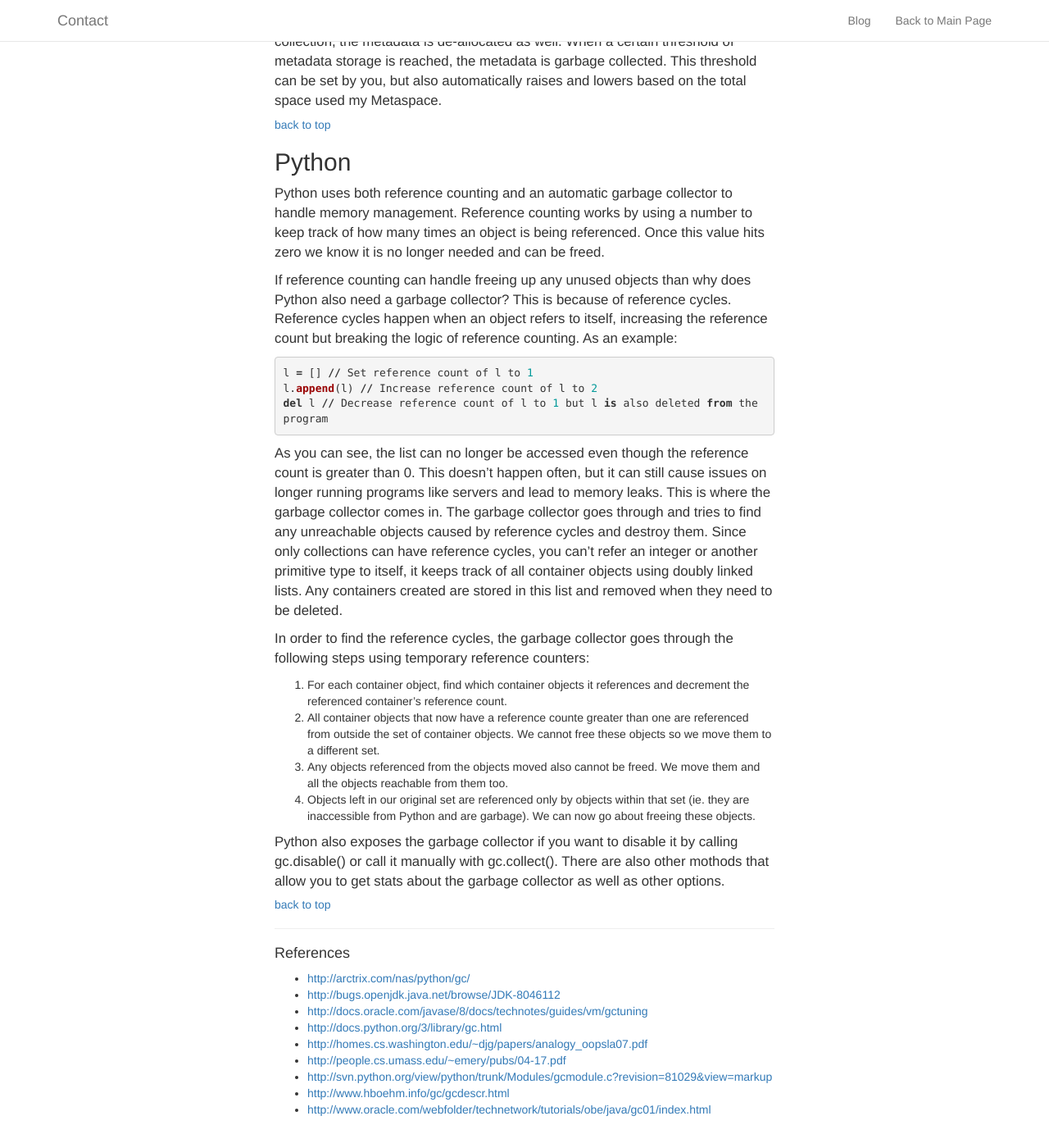
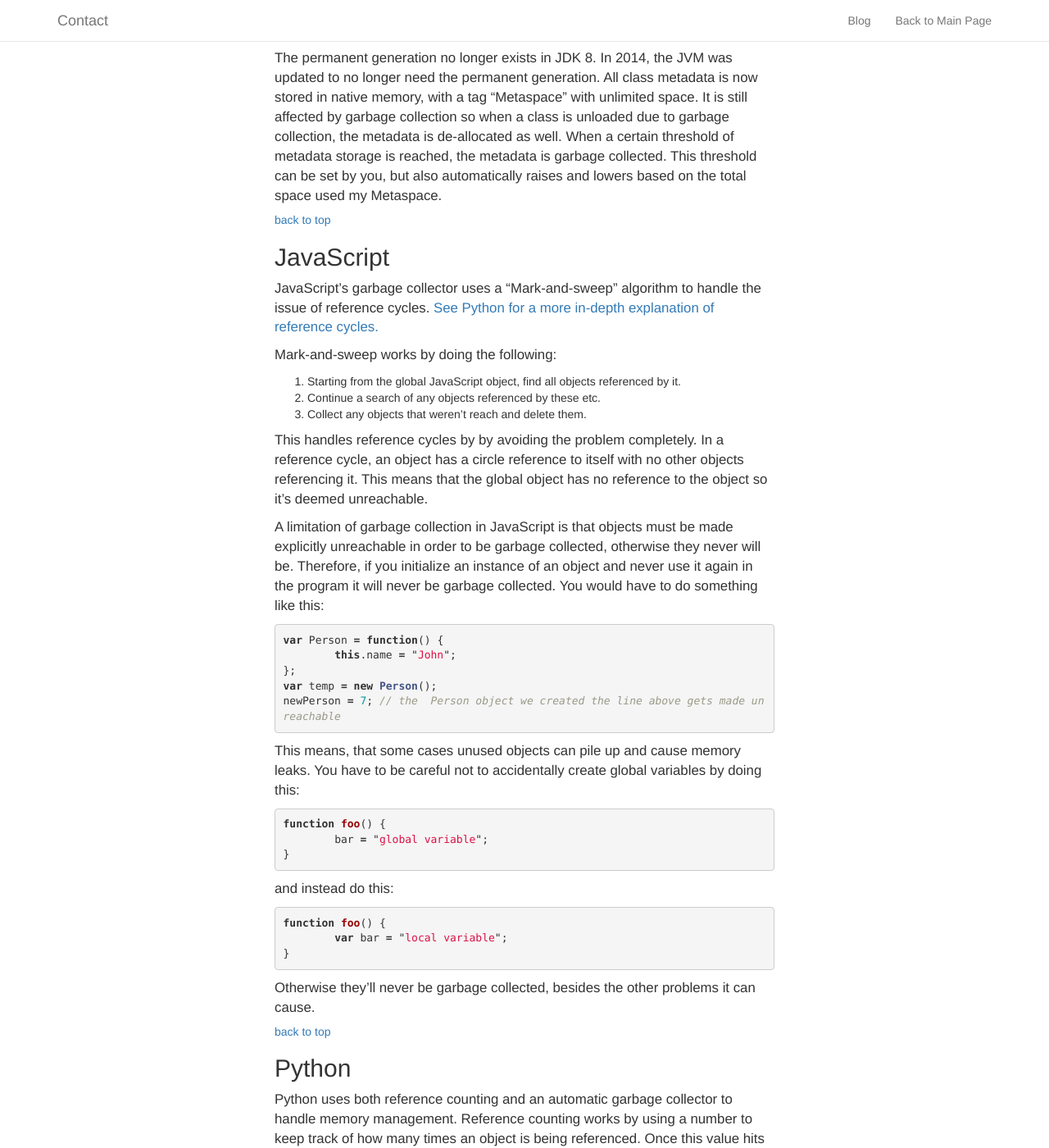
Before and after one commit to JoshWein/blog, a Jekyll site: the page built from _posts/2017-01-08-garbage-collection.md, in a window 1280 px wide and 1400 px high, scrolled down 1974 px. Shown: the whole window at 82% size. Built offline with Jekyll 4.4.1, drawn with Linux system fonts in a browser that asks for light colours; nearby versions of some CDN libraries; comment, search, counter and statistics services are not loaded; some of the changed text lies outside the part shown.

```diff
--- a/_posts/2016-05-02-xboxmistakes.html
+++ b/_posts/2016-05-02-xboxmistakes.html
@@ -3,9 +3,10 @@
 title: 17 Mistakes Microsoft Made in the Xbox Security System
 title_description: '<small style="color: white">Reader friendly cached version from: <a href="http://www.xbox-linux.org" style="color: white">http://www.xbox-linux.org</a></small>'
 ---
-    <link href="{{site.baseurl}}/css/prism.css" type="text/css" rel="stylesheet" />
-    <!-- <script type="text/javascript" src="{{site.baseurl}}/js/prism.js"></script> -->
     <style>
+    .content {
+    	padding: 0;
+    }
 	#sidebar {
 	    width:300px;
 	    float:left;
--- a/_posts/2017-01-08-garbage-collection.md
+++ b/_posts/2017-01-08-garbage-collection.md
@@ -1,14 +1,15 @@
 ---
 layout: post
-title: Garbage Collection in Different Languages (in progress)
+title: Garbage Collection in Different Languages
 ---
 
-Garbage collection is an interesting topic and a good way to learn about the benefits of using certain languages. So how is garbage collection handled in different languages?
+Garbage collection is the automatic process of memory management. A garbage collector tries to clear up any unused memory or "garbage" to save space for a program. Different languages sometimes have different ways of handling garbage collection with some lower level languages relying on the you to handle memory management on your own. I decided to put together a quick rundown of how garbage collection and/or memory management is handled in different languages. It's interesting to see the differences between the languages.
 
 <div id="top"></div>
 
 * [C](#c)
 * [Java](#java)
+* [JavaScript](#javascript)
 * [Python](#python)
 
 ## C
@@ -43,6 +44,48 @@
 
 ##### [back to top](#top)
 
+## JavaScript
+
+JavaScript's garbage collector uses a "Mark-and-sweep" algorithm to handle the issue of reference cycles. [See Python for a more in-depth explanation of reference cycles.](#python)
+
+Mark-and-sweep works by doing the following:
+
+1. Starting from the global JavaScript object, find all objects referenced by it.
+2. Continue a search of any objects referenced by these etc.
+3. Collect any objects that weren't reach and delete them.
+
+This handles reference cycles by by avoiding the problem completely. In a reference cycle, an object has a circle reference to itself with no other objects referencing it. This means that the global object has no reference to the object so it's deemed unreachable.
+
+A limitation of garbage collection in JavaScript is that objects must be made explicitly unreachable in order to be garbage collected, otherwise they never will be. Therefore, if you initialize an instance of an object and never use it again in the program it will never be garbage collected. You would have to do something like this:
+
+{% highlight javascript %}
+var Person = function() {
+	this.name = "John";
+};
+var temp = new Person();
+newPerson = 7; // the  Person object we created the line above gets made unreachable
+{% endhighlight %}
+
+This means, that some cases unused objects can pile up and cause memory leaks. You have to be careful not to accidentally create global variables by doing this:
+
+{% highlight javascript %}
+function foo() {
+	bar = "global variable";
+}
+{% endhighlight %}
+
+and instead do this:
+
+{% highlight javascript %}
+function foo() {
+	var bar = "local variable";
+}
+{% endhighlight %}
+
+Otherwise they'll never be garbage collected, besides the other problems it can cause.
+
+##### [back to top](#top)
+
 ## Python
 
 Python uses both reference counting and an automatic garbage collector to handle memory management. Reference counting works by using a number to keep track of how many times an object is being referenced. Once this value hits zero we know it is no longer needed and can be freed.
@@ -74,6 +117,7 @@
 
 * <http://arctrix.com/nas/python/gc/>
 * <http://bugs.openjdk.java.net/browse/JDK-8046112>
+* <http://developer.mozilla.org/en-US/docs/Web/JavaScript/Memory_Management>
 * <http://docs.oracle.com/javase/8/docs/technotes/guides/vm/gctuning>
 * <http://docs.python.org/3/library/gc.html>
 * <http://homes.cs.washington.edu/~djg/papers/analogy_oopsla07.pdf>
```
Also changed, not shown: _posts/2015-10-10-extern.html (deleted, +0 -27 lines), _posts/2015-10-10-extern.md (added, +34 -0 lines).
